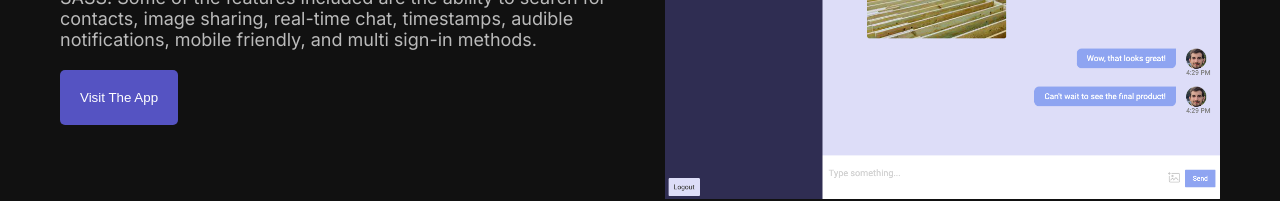
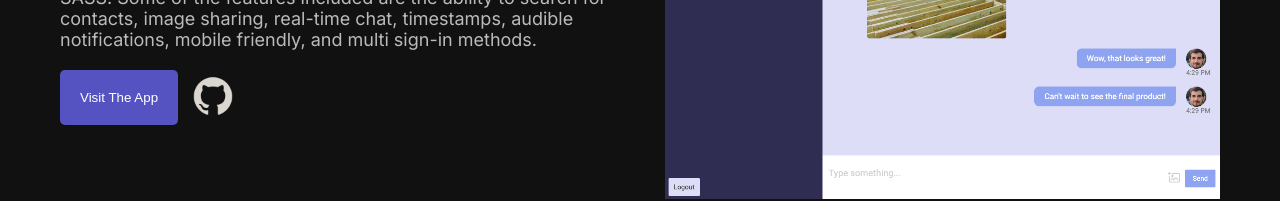
Before and after one commit to GrantLicata/Portfolio, a Next.js app: page /portfolio in a window 1280 px wide. Shown: the part 528-729 px from the top of the page. Built offline with nearby package versions, Linux system fonts and the light colour scheme.

Commit message:
Github icon linking built for portfolio page

```diff
--- a/src/app/portfolio/data.js
+++ b/src/app/portfolio/data.js
@@ -38,7 +38,7 @@ export const items = {
       image:
         "https://images.pexels.com/photos/1629212/pexels-photo-1629212.jpeg?auto=compress&cs=tinysrgb&w=1260&h=750&dpr=1",
       url: "https://storynote.vercel.app/",
-      gitHub: "https://github.com/GrantLicata/Scribe",
+      gitHub: "https://github.com/GrantLicata/Storynote",
       live: false,
     },
   ],
--- a/src/app/portfolio/page.jsx
+++ b/src/app/portfolio/page.jsx
@@ -1,10 +1,13 @@
-import React from "react";
+"use client";
+import React, { useContext } from "react";
 import styles from "./page.module.css";
 import Button from "@/components/Button/Button";
 import Image from "next/image";
 import { items } from "./data.js";
 import { notFound } from "next/navigation";
 import Link from "next/link";
+import Github from "public/github.png";
+import { ThemeContext } from "../../context/ThemeContext";
 
 const getData = () => {
   const data = items.applications;
@@ -15,6 +18,8 @@ const getData = () => {
 };
 
 const Portfolio = () => {
+  // Dark vs light mode theme context
+  const { toggle, mode } = useContext(ThemeContext);
   const data = getData();
 
   return (
@@ -26,15 +31,28 @@ const Portfolio = () => {
           <div className={styles.content}>
             <h1 className={styles.title}>{item.title}</h1>
             <p className={styles.description}>{item.desc}</p>
+            <div className={styles.selection}>
               {item.live ? (
                 <Button text="Visit The App" url={item.url} />
               ) : (
-              <Link href={item.gitHub}>
+                <Link href={item.url}>
                   <button className={styles.inDevelopmentButton}>
                     In Development
                   </button>
                 </Link>
               )}
+              <Link href={item.gitHub}>
+                <Image
+                  src={Github}
+                  className={
+                    mode === "light"
+                      ? styles.githubLightMode
+                      : styles.githubDarkMode
+                  }
+                  alt="Github icon"
+                />
+              </Link>
+            </div>
           </div>
           <div className={styles.imgContainer}>
             <Image
--- a/src/app/portfolio/page.module.css
+++ b/src/app/portfolio/page.module.css
@@ -56,6 +56,23 @@
   color: white;
 }
 
+.selection {
+  display: flex;
+  align-items: center;
+  gap: 15px;
+}
+
+.githubDarkMode {
+  height: 40px;
+  width: auto;
+  filter: invert(1);
+}
+
+.githubLightMode {
+  height: 40px;
+  width: auto;
+}
+
 @media only screen and (max-width: 768px) {
   .mainTitle {
     font-size: 58px;
```
Also changed, not shown: public/github.png (added). Lines whose indentation alone changed are shown as unchanged.
